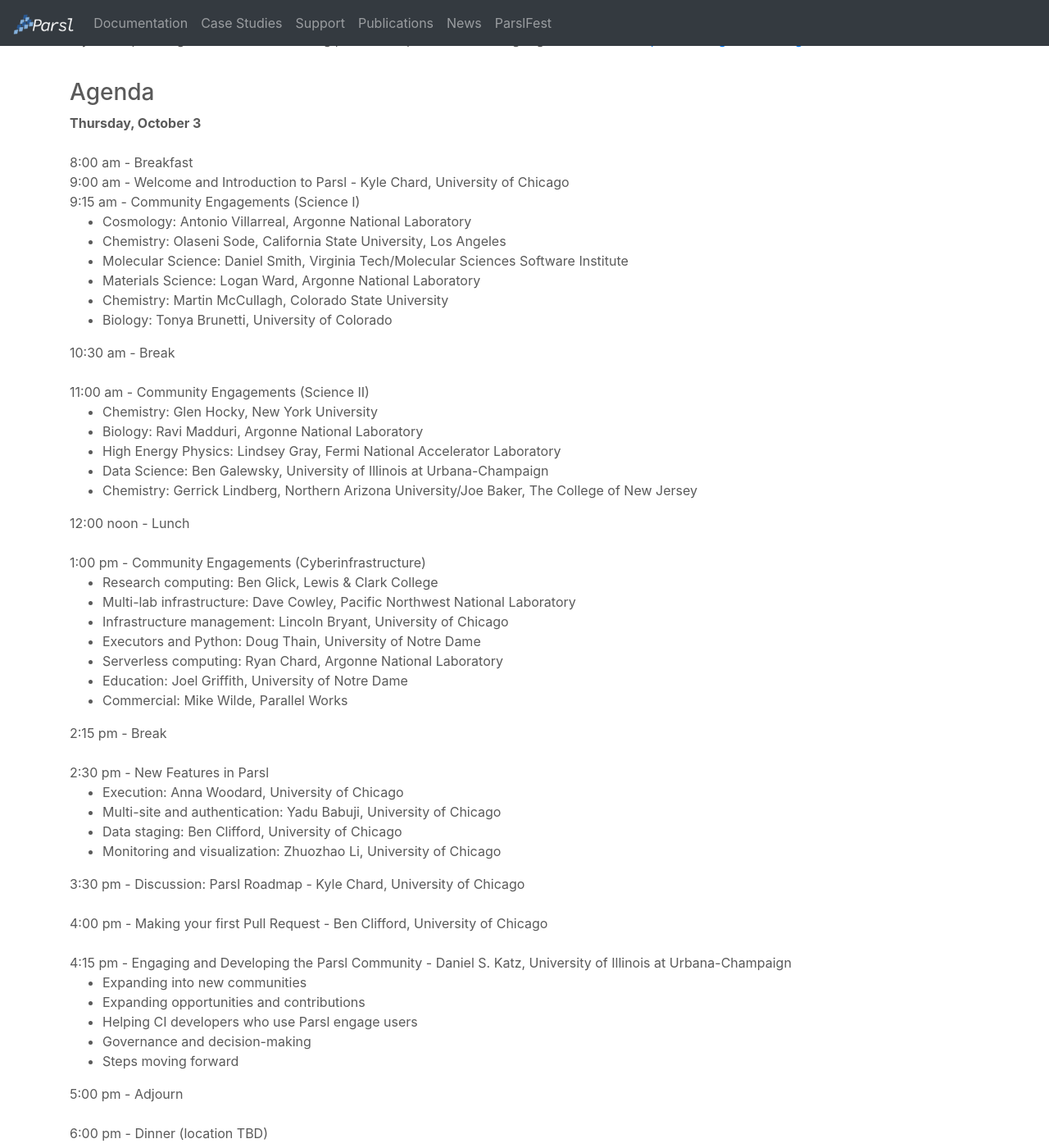
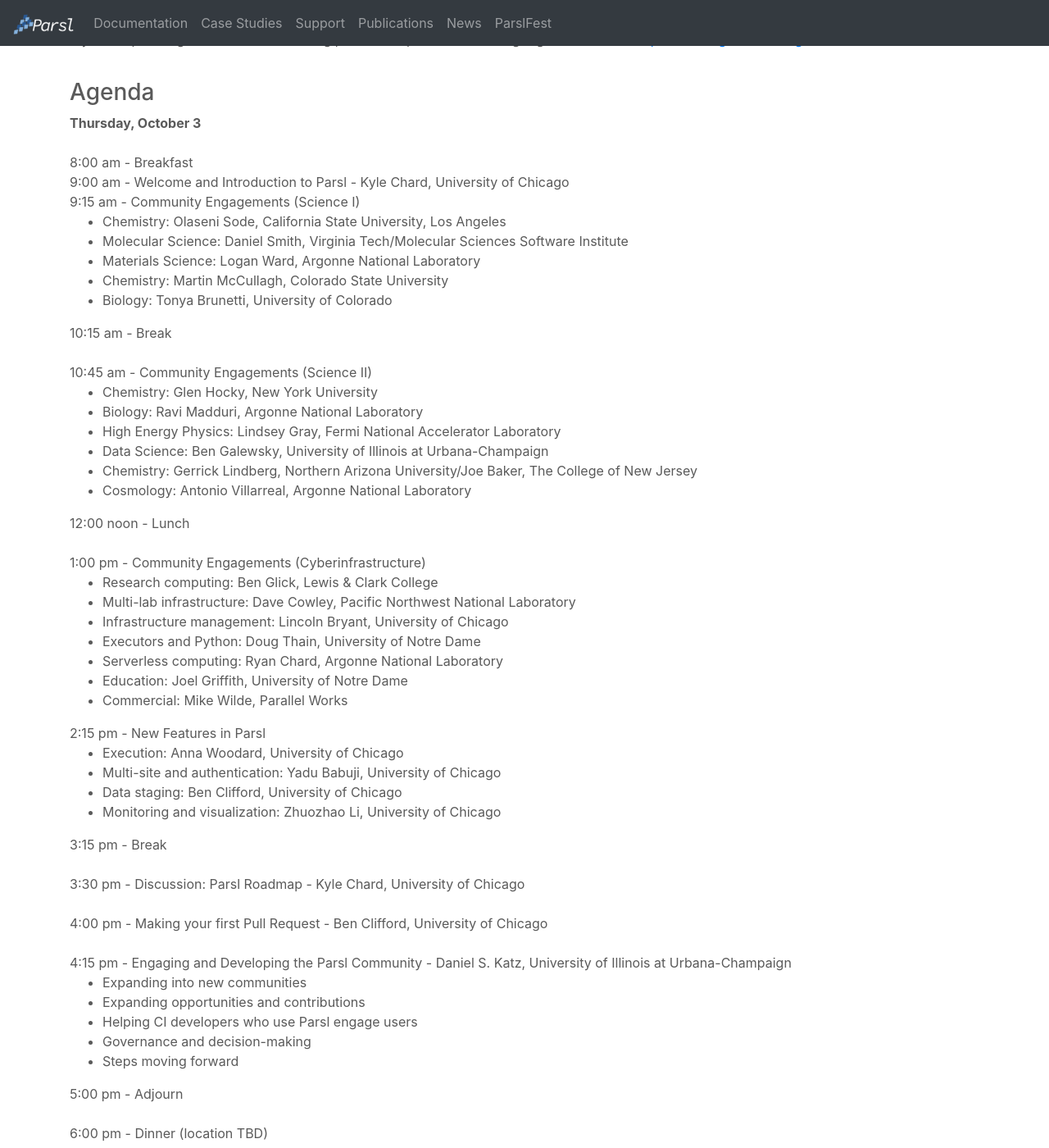
Before and after one commit to Parsl/parsl.github.io, a Jekyll site: the page built from parslfest.html, in a window 1280 px wide and 1400 px high, scrolled down 431 px. Shown: the whole window at 82% size. Built offline with Jekyll 4.4.1, drawn with Linux system fonts in a browser that asks for light colours.

Commit message:
Moving Antonio

```diff
--- a/parslfest.html
+++ b/parslfest.html
@@ -57,15 +56,16 @@
           <li>Biology: Tonya Brunetti, University of Colorado</li>
       </ul>
 
-      10:30 am - Break <br /><br />
+      10:15 am - Break <br /><br />
 
-      11:00 am - Community Engagements (Science II)
+      10:45 am - Community Engagements (Science II)
       <ul>
         <li>Chemistry: Glen Hocky, New York University</li>
         <li>Biology: Ravi Madduri, Argonne National Laboratory</li>
-          <li>High Energy Physics: Lindsey Gray, Fermi National Accelerator Laboratory</li>
-          <li>Data Science: Ben Galewsky, University of Illinois at Urbana-Champaign</li>
-          <li>Chemistry: Gerrick Lindberg, Northern Arizona University/Joe Baker, The College of New Jersey</li>
+        <li>High Energy Physics: Lindsey Gray, Fermi National Accelerator Laboratory</li>
+        <li>Data Science: Ben Galewsky, University of Illinois at Urbana-Champaign</li>
+        <li>Chemistry: Gerrick Lindberg, Northern Arizona University/Joe Baker, The College of New Jersey</li>
+        <li>Cosmology: Antonio Villarreal, Argonne National Laboratory</li>
       </ul>
 
       12:00 noon - Lunch <br /><br />
@@ -81,15 +81,15 @@
           <li>Commercial: Mike Wilde, Parallel Works</li>
       </ul>
 
-      2:15 pm - Break <br /><br />
-
-      2:30 pm - New Features in Parsl
+      2:15 pm - New Features in Parsl
       <ul>
         <li>Execution: Anna Woodard, University of Chicago</li>
         <li>Multi-site and authentication: Yadu Babuji, University of Chicago</li>
         <li>Data staging: Ben Clifford, University of Chicago</li>
         <li>Monitoring and visualization: Zhuozhao Li, University of Chicago</li>
       </ul>
+
+      3:15 pm - Break <br /><br />
 
       3:30 pm - Discussion: Parsl Roadmap - Kyle Chard, University of Chicago<br /><br />
 
```
Also changed, not shown: other parts of parslfest.html (+0 -1 lines).
